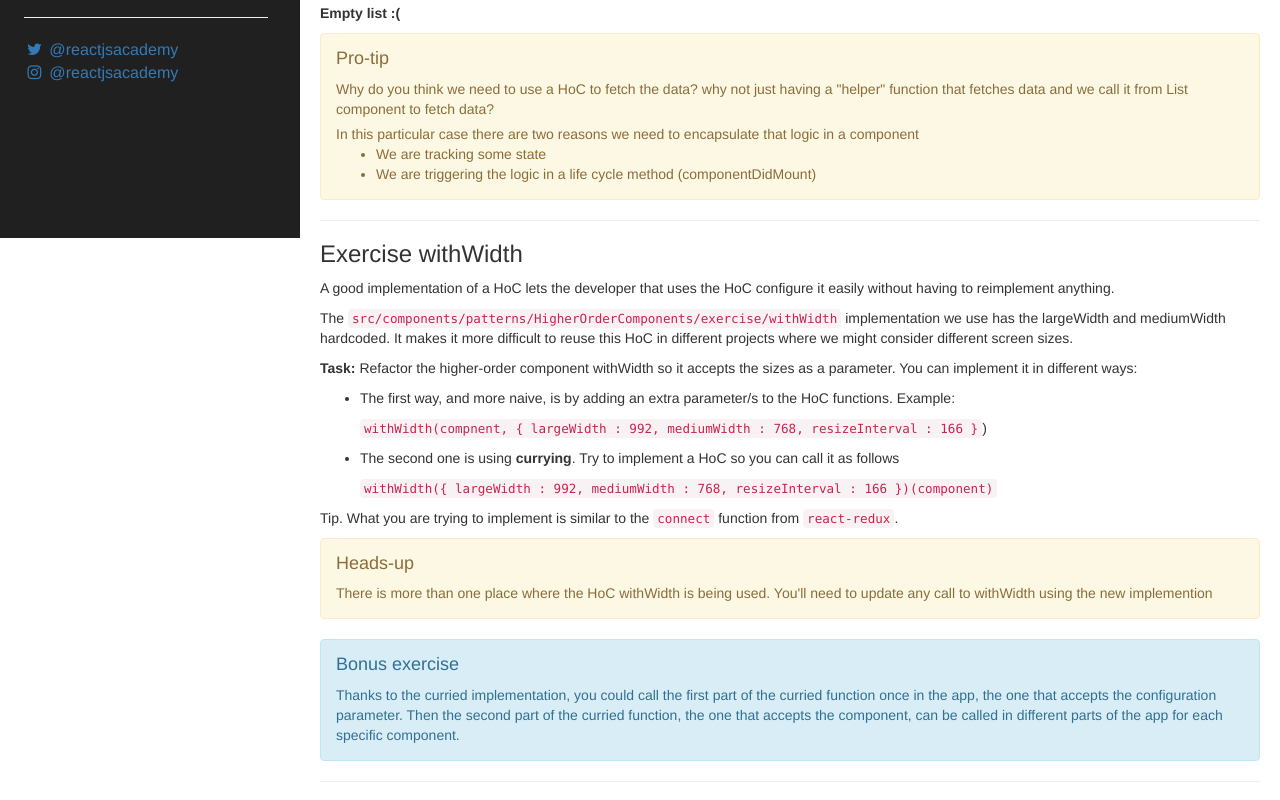
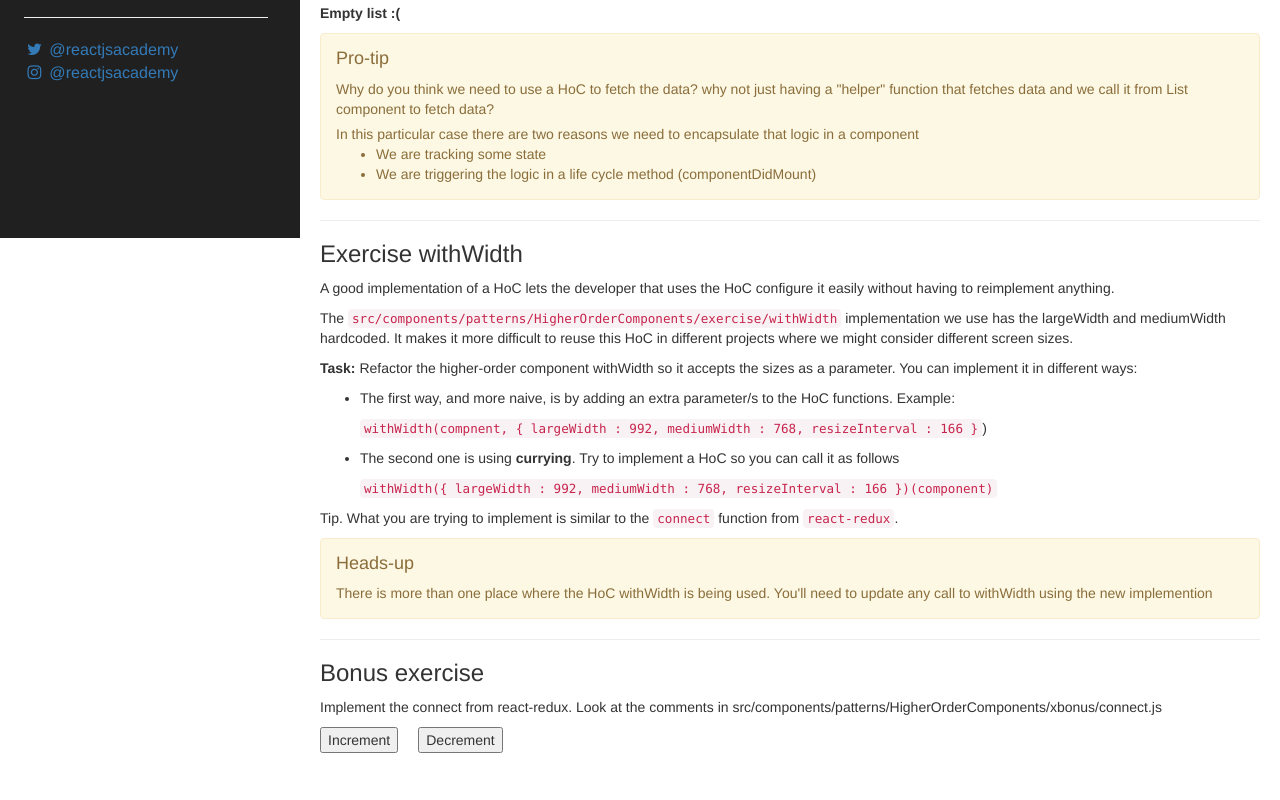
Before and after one commit to mhcrocky/Cocoa-pattern, a React (Create React App) app: page / in a window 1280 px wide. Shown: the part 562-1362 px from the top of the page. After the commit the page ends 1325 px from the top, so only its background shows below. Built offline with nearby package versions, Linux system fonts and the light colour scheme.

Commit message:
adds react-redux

```diff
--- a/package.json
+++ b/package.json
@@ -10,7 +10,8 @@
     "react-burger-menu": "^2.5.2",
     "react-dom": "^16.4.1",
     "react-router-dom": "^4.3.1",
-    "react-scripts": "1.1.4"
+    "react-scripts": "1.1.4",
+    "redux": "^4.0.1"
   },
   "scripts": {
     "start": "react-scripts start",
--- a/src/components/App.jsx
+++ b/src/components/App.jsx
@@ -1,5 +1,7 @@
 import React from 'react'
+import { Route } from 'react-router-dom'
 
+import Root from './Root'
 import withWidth, { LARGE } from './patterns/HigherOrderComponents/exercise/withWidth'
 import Question1 from './questions/Question1'
 import Question2 from './questions/Question2'
@@ -8,25 +10,20 @@ import Question4 from './questions/Question4'
 import MenuItem from './patterns/CompoundComponents/exercise/MenuItem'
 import Menu from './patterns/CompoundComponents/exercise/Menu'
 import Accordion from './patterns/Context/exercise/Accordion'
-import Modal from './patterns/Context/example/Modal'
 
-import {
-  BrowserRouter as Router,
-  Route
-} from 'react-router-dom'
 import '../assets/main.css'
 
 class App extends React.Component {
   constructor() {
     super()
     this.state = {
-      menu: { open : false }
+      menu: { open: false }
     }
   }
 
   toggleMenu = () => {
     if (this.props.width !== LARGE) {
-      this.setState({ menu : { open: !this.state.menu.open } })
+      this.setState({ menu: { open: !this.state.menu.open } })
     }
   }
 
@@ -43,26 +40,25 @@ class App extends React.Component {
     }
 
     return (
-      <Router>
-        <Modal>
+      <Root>
         <div id="page-wrap">
           <Menu
-               isOpen={ isMenuOpen }
-               toggleMenu={ this.toggleMenu }
+            isOpen={isMenuOpen}
+            toggleMenu={this.toggleMenu}
           >
             <p className="text-center">
-               <a target="_blank" rel="noopener noreferrer"  href="https://reactjs.academy/react-redux-training-berlin">
+              <a target="_blank" rel="noopener noreferrer" href="https://reactjs.academy/react-redux-training-berlin">
                 <img alt="ReactJS Academy" src="/logo.png" />
                 <br />
                 ReactJS.Academy
                </a>
             </p>
             <hr />
-             <MenuItem link="/" toggleMenu={ this.toggleMenu }>1. Higher-Order Components</MenuItem>
-             <MenuItem link="q2" toggleMenu={ this.toggleMenu }>2. Render Props</MenuItem>
-             <MenuItem link="q3" toggleMenu={ this.toggleMenu }>3. Compound Components</MenuItem>
+            <MenuItem link="/" toggleMenu={this.toggleMenu}>1. Higher-Order Components</MenuItem>
+            <MenuItem link="q2" toggleMenu={this.toggleMenu}>2. Render Props</MenuItem>
+            <MenuItem link="q3" toggleMenu={this.toggleMenu}>3. Compound Components</MenuItem>
             <Accordion header="I'm an accordion">
-                <MenuItem link="q4" toggleMenu={ this.toggleMenu }>4. Context</MenuItem>
+              <MenuItem link="q4" toggleMenu={this.toggleMenu}>4. Context</MenuItem>
             </Accordion>
             <hr />
             <ul className="list-unstyled">
@@ -74,7 +70,7 @@ class App extends React.Component {
               </li>
             </ul>
           </Menu>
-            <div style={ styles } className="view-container">
+          <div style={styles} className="view-container">
             <h1>Advanced React Patterns</h1>
             <Route exact path="/" component={Question1} />
             <Route path="/q2" component={Question2} />
@@ -82,8 +78,8 @@ class App extends React.Component {
             <Route path="/q4" component={Question4} />
           </div>
         </div>
-       </Modal>
-      </Router>
+
+      </Root>
     )
   }
 }
--- /dev/null
+++ b/src/components/Root.jsx
@@ -0,0 +1,20 @@
+import React from 'react'
+import { BrowserRouter as Router } from 'react-router-dom'
+import { createStore } from 'redux'
+import { Provider } from './patterns/HigherOrderComponents/xbonus/Provider'
+import Modal from './patterns/Context/example/Modal'
+import { counter } from './utils/redux-counter'
+
+const store = createStore(counter)
+
+const Root = ({ children }) => (
+    <Provider store={store}>
+        <Router>
+            <Modal>
+                {children}
+            </Modal>
+        </Router>
+    </Provider>
+)
+
+export default Root
--- a/src/components/modals/Hello.jsx
+++ /dev/null
@@ -1,30 +0,0 @@
-import React from 'react'
-import { Modal as BootstrapModal, Button } from 'react-bootstrap'
-import { ModalContext } from '../patterns/Context/example/Modal'
-
-const Hello = (props) => (
-  <div>
-    <BootstrapModal.Header>
-      <BootstrapModal.Title id="contained-modal-title">
-        Just a modal
-      </BootstrapModal.Title>
-    </BootstrapModal.Header>
-    <BootstrapModal.Body>
-      { props.children }
-    </BootstrapModal.Body>
-    <BootstrapModal.Footer className="text-center">
-      <ModalContext.Consumer>
-        {({ hideModal }) => (
-          <Button
-            type="button"
-            onClick={ hideModal }
-          >
-            Close
-          </Button>
-        )}
-      </ModalContext.Consumer>
-    </BootstrapModal.Footer>
-  </div>
-)
-
-export default Hello
--- a/src/components/patterns/HigherOrderComponents/exercise-react-redux/connect.js
+++ b/src/components/patterns/HigherOrderComponents/xbonus/connect.js
@@ -6,7 +6,7 @@ import PropTypes from 'prop-types'
   1. Subscribes to changes from the store. Meaning when the store's state changes we rerender the component calling this.forceUpdate()
   2. It get the state from the store by calling store.getState() and maps parts of the state in the child component using props
 */
-export const connect = () => {
+export const connect = (mapStateToProps, mapDispatchToProps) => {
     return Component => {
         class ConnectedComponent extends React.Component {
             componentDidMount() {
--- a/src/components/questions/Question1/index.jsx
+++ b/src/components/questions/Question1/index.jsx
@@ -1,9 +1,10 @@
 import React from 'react'
-import PropTypes from 'prop-types'
 import withMousePosition from '../../patterns/HigherOrderComponents/example/withMousePosition'
 import List from './List'
+import { connect } from '../../patterns/HigherOrderComponents/xbonus/connect'
+import { incrementAction, decrementAction } from '../../utils/redux-counter'
 
-const Question1 = (props) => (
+const Question1 = ({ dispatch, ...props }) => (
   <div>
     <h2>
       Higher-Order Components
@@ -17,7 +18,7 @@ const Question1 = (props) => (
     </p>
     <div>
       <pre className="alert alert-info" style={{ height: '100px' }}>
-        { JSON.stringify(props.mouse, null, 2) }
+        {JSON.stringify(props.mouse, null, 2)}
       </pre>
     </div>
     <h3>Exercise withData</h3>
@@ -90,18 +91,25 @@ const Question1 = (props) => (
       <h4>Heads-up</h4>
       <p>There is more than one place where the HoC withWidth is being used. You'll need to update any call to withWidth using the new implemention</p>
     </div>
-    <div className="alert alert-info">
-      <h4>Bonus exercise</h4>
+    <hr />
+    <h3>Bonus exercise</h3>
+    <p>Implement the connect from react-redux. Look at the comments in src/components/patterns/HigherOrderComponents/xbonus/connect.js</p>
     <p>
-        Thanks to the curried implementation, you could call the first part of the curried function once in the app, the one that accepts the configuration parameter. Then the second part of the curried function, the one that accepts the component, can be called in different parts of the app for each specific component.
+      <button onClick={() => dispatch && dispatch(incrementAction())}>Increment</button>
+      <strong style={{ padding: '0 10px' }}>{props.counter}</strong>
+      <button onClick={() => dispatch && dispatch(decrementAction())}>Decrement</button>
     </p>
-    </div>
-    <hr />
   </div>
 )
 
-Question1.contextTypes = {
-  router: PropTypes.object
-}
+const mapStateToProps = state => ({
+  counter: state
+})
 
+const mapDispatchToProps = dispatch => ({
+  dispatch
+})
+
+// Uncomment the following line for the HoCs bonus exercise
+// export default connect(mapStateToProps, mapDispatchToProps)(withMousePosition(Question1))
 export default withMousePosition(Question1)
--- a/src/components/questions/Question4.jsx
+++ b/src/components/questions/Question4.jsx
@@ -1,7 +1,7 @@
 import React from 'react'
 import { Button } from 'react-bootstrap'
 
-import Hello from '../modals/Hello'
+
 import { ModalContext } from '../patterns/Context/example/Modal'
 
 const Question4 = (props) => (
@@ -15,7 +15,7 @@ const Question4 = (props) => (
       <ModalContext.Consumer>
         {({ showModal }) => (
           <Button
-            onClick={() => { showModal(<Hello>Hi there!</Hello>) }}
+            onClick={() => { showModal(<h1>Hi there!</h1>) }}
             bsStyle="info"
           >
             Show modal
--- /dev/null
+++ b/src/components/utils/redux-counter.js
@@ -0,0 +1,21 @@
+const INCREMENT = 'INCREMENT'
+const DECREMENT = 'DECREMENT'
+
+export const counter = (state = 0, action) => {
+    switch (action.type) {
+        case INCREMENT:
+            return state + 1
+        case DECREMENT:
+            return state - 1
+        default:
+            return state
+    }
+}
+
+export const incrementAction = () => ({
+    type: INCREMENT
+})
+
+export const decrementAction = () => ({
+    type: DECREMENT
+})
```
Also changed, not shown: src/components/patterns/HigherOrderComponents/xbonus/Provider.js (renamed from src/components/patterns/HigherOrderComponents/exercise-react-redux/Provider.js), 1 other file (tests, documents, lock files or other folders). Lines whose indentation alone changed are shown as unchanged.
